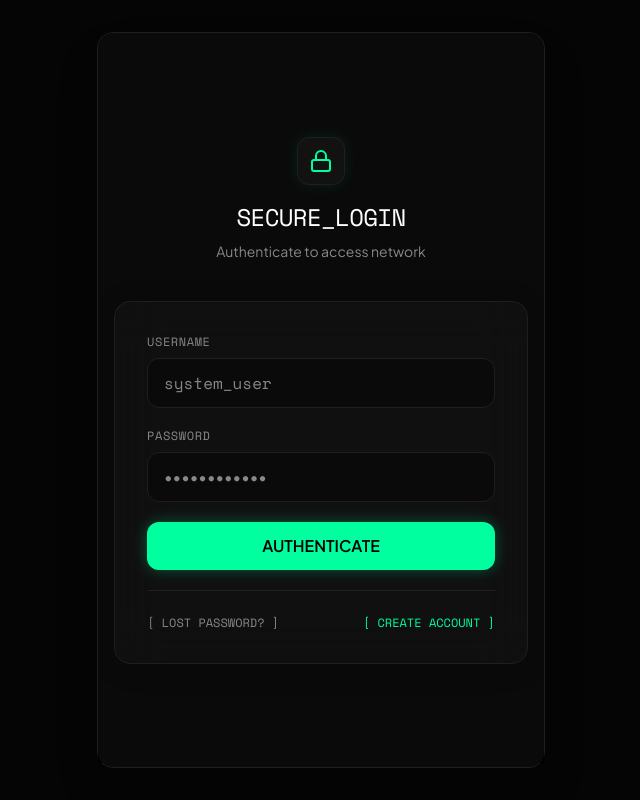
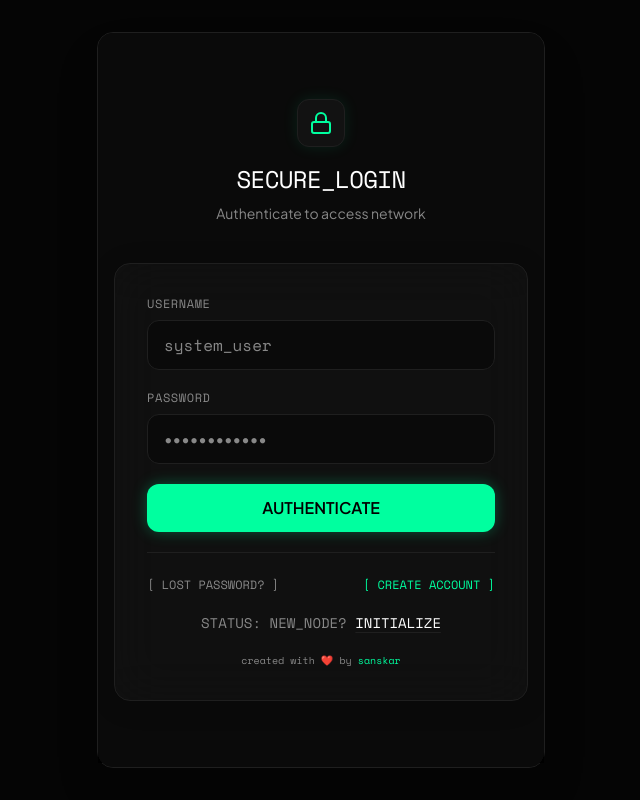
Before and after one commit to yeahbitchscience/ghosttalk, a React (Vite) app in the folder frontend/: page /login in a window 1280 px wide. Shown: the whole page, without its empty margins (319-959 px from the left). Built offline with nearby package versions, Linux system fonts and the light colour scheme.

Commit message:
UI: Perfectly place universal watermarks and fix modal layering

```diff
--- a/frontend/src/components/BottomNav.jsx
+++ b/frontend/src/components/BottomNav.jsx
@@ -10,7 +10,8 @@ export default function BottomNav() {
   }
 
   return (
-    <div className="absolute bottom-0 w-full bg-ghost-panel/95 backdrop-blur-xl border-t border-ghost-border flex justify-around items-center h-[72px] z-50 pb-safe">
+    <div className="absolute bottom-0 w-full bg-ghost-panel/95 backdrop-blur-xl border-t border-ghost-border flex flex-col z-50 pb-safe">
+      <div className="flex justify-around items-center h-[60px] w-full">
         <Link to="/inbox" className={`flex flex-col items-center gap-1.5 w-full h-full justify-center transition-colors ${path === '/inbox' ? 'text-ghost-green' : 'text-ghost-muted hover:text-white'}`}>
           <svg xmlns="http://www.w3.org/2000/svg" width="20" height="20" viewBox="0 0 24 24" fill="none" stroke="currentColor" strokeWidth="2" strokeLinecap="round" strokeLinejoin="round"><path d="M21 15a2 2 0 0 1-2 2H7l-4 4V5a2 2 0 0 1 2-2h14a2 2 0 0 1 2 2z"/></svg>
           <span className="text-[10px] font-mono tracking-wider">INBOX</span>
@@ -24,5 +25,9 @@ export default function BottomNav() {
           <span className="text-[10px] font-mono tracking-wider">PROFILE</span>
         </Link>
       </div>
+      <div className="w-full text-center text-[10px] text-ghost-muted pb-1 font-mono">
+        created with ❤️ by <a href="https://github.com/yeahbitchscience" target="_blank" rel="noreferrer" className="text-ghost-green hover:underline">sanskar</a>
+      </div>
+    </div>
   );
 }
--- a/frontend/src/components/CreateGroup.jsx
+++ b/frontend/src/components/CreateGroup.jsx
@@ -53,7 +53,7 @@ export default function CreateGroup({ onClose }) {
   };
 
   return (
-    <div className="fixed inset-0 z-50 flex items-end sm:items-center justify-center p-0 sm:p-4 bg-black/60 backdrop-blur-sm animate-fade-in">
+    <div className="fixed inset-0 z-[60] flex items-end sm:items-center justify-center p-0 sm:p-4 bg-black/60 backdrop-blur-sm animate-fade-in">
       <div className="w-full max-w-md bg-ghost-bg sm:border border-ghost-border sm:rounded-2xl shadow-2xl flex flex-col h-[90dvh] sm:h-[80dvh] animate-slide-up rounded-t-2xl overflow-hidden">
 
         <div className="p-4 border-b border-ghost-border flex justify-between items-center bg-ghost-panel/50">
--- a/frontend/src/components/Login.jsx
+++ b/frontend/src/components/Login.jsx
@@ -137,6 +137,13 @@ export default function Login({ setToken }) {
                   [ CREATE ACCOUNT ]
                 </Link>
               </div>
+              <p className="mt-8 text-center text-sm text-ghost-muted font-mono">
+                STATUS: NEW_NODE? <Link to="/signup" className="text-ghost-text hover:text-ghost-green transition-colors underline decoration-ghost-border underline-offset-4">INITIALIZE</Link>
+              </p>
+
+              <div className="mt-8 text-center text-[10px] text-ghost-muted font-mono">
+                created with ❤️ by <a href="https://github.com/yeahbitchscience" target="_blank" rel="noreferrer" className="text-ghost-green hover:underline">sanskar</a>
+              </div>
             </form>
           ) : (
             <form onSubmit={handleRecover} className="space-y-5">
--- a/frontend/src/components/Signup.jsx
+++ b/frontend/src/components/Signup.jsx
@@ -119,6 +119,10 @@ export default function Signup() {
         <p className="mt-8 text-center text-sm text-ghost-muted font-mono">
           STATUS: EXISTING_USER? <Link to="/login" className="text-ghost-text hover:text-ghost-green transition-colors underline decoration-ghost-border underline-offset-4">AUTHENTICATE</Link>
         </p>
+
+        <div className="mt-8 text-center text-[10px] text-ghost-muted font-mono">
+          created with ❤️ by <a href="https://github.com/yeahbitchscience" target="_blank" rel="noreferrer" className="text-ghost-green hover:underline">sanskar</a>
+        </div>
       </div>
     </div>
   );
```
Lines whose indentation alone changed are shown as unchanged.
